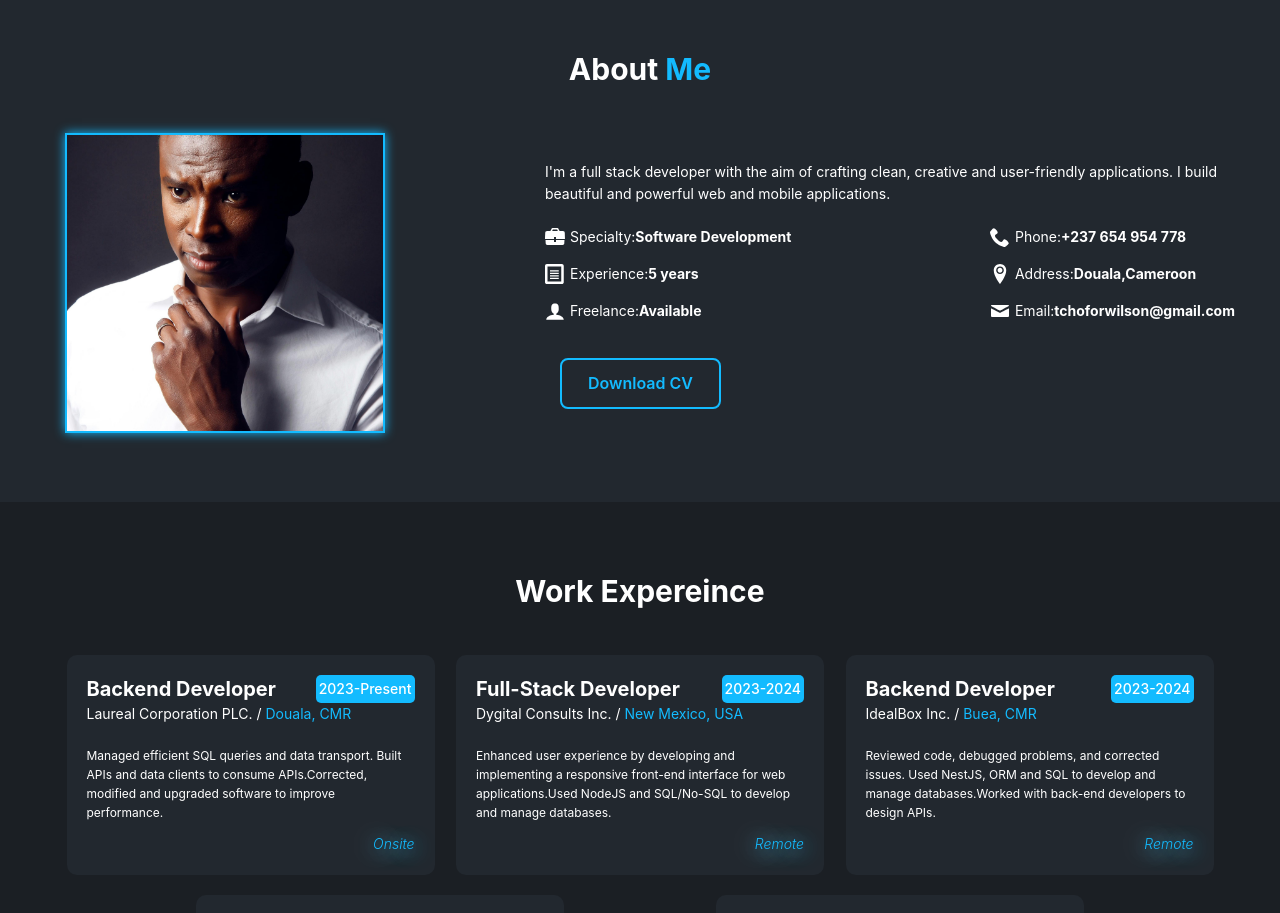
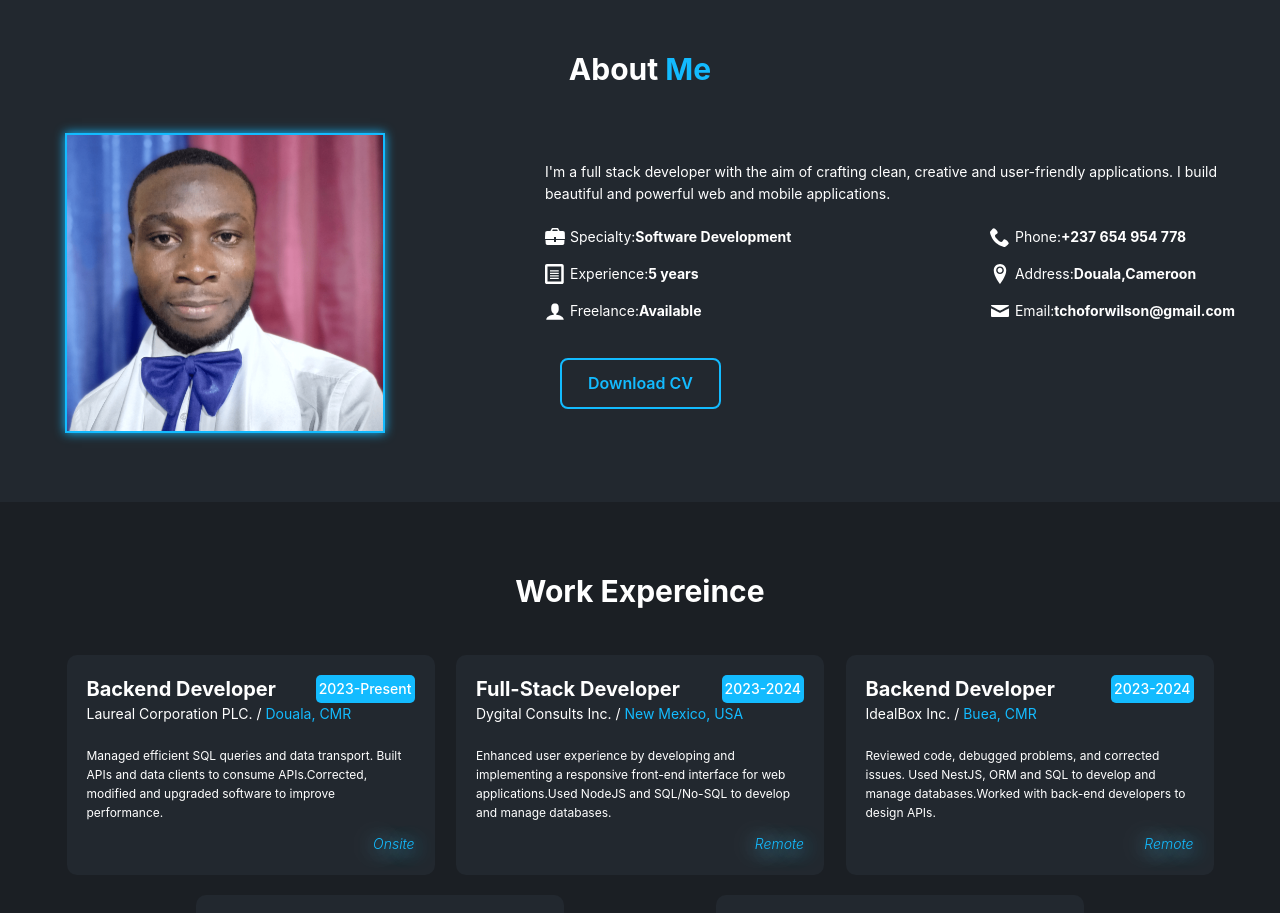
Before and after one commit to tchoforwilson/porfolio, a React (Create React App) app: page / in a window 1280 px wide. Shown: the part 820-1733 px from the top of the page. Built offline with nearby package versions, Linux system fonts and the light colour scheme.

Commit message:
Changed about image

```diff
--- a/src/App.js
+++ b/src/App.js
@@ -145,7 +145,7 @@ const App = () => {
           </h2>
           <div className="about-content">
             <div className="about-img">
-              <img src={require("./assets/images/about.jpg")} alt="about" />
+              <img src={require("./assets/images/about.png")} alt="about" />
             </div>
             <div className="about-text">
               <p className="about-description">
```
Also changed, not shown: src/assets/images/about.jpg (deleted), src/assets/images/about.png (added).
